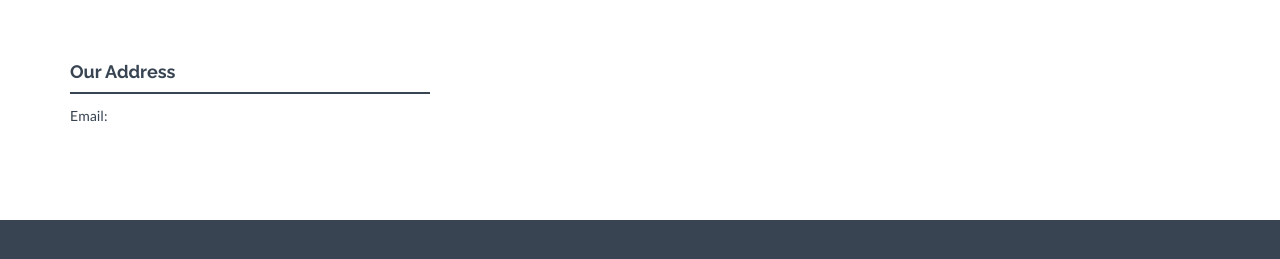
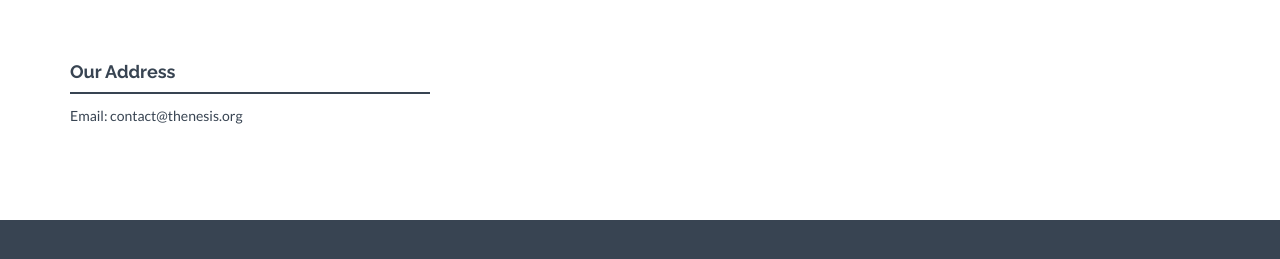
Before and after one commit to thenesis-org/thenesis-org.github.io, a Jekyll site: the page built from contact.html, in a window 1280 px wide and 934 px high. Shown: the part 594-853 px from the top of the window. Built offline with Jekyll 4.4.1, drawn with Linux system fonts in a browser that asks for light colours; nearby versions of some CDN libraries.

Commit message:
Update mail address

```diff
--- a/_config.yml
+++ b/_config.yml
@@ -43,7 +43,7 @@ colors:  #in hex code if not noted else
 #    - Some Ave, 987,
 #    - 23890, New York,
 #    - United States.
-#email: hello@solidtheme.com
+email: contact@thenesis.org
 #tel: +34 8493-4893
 
 
```
